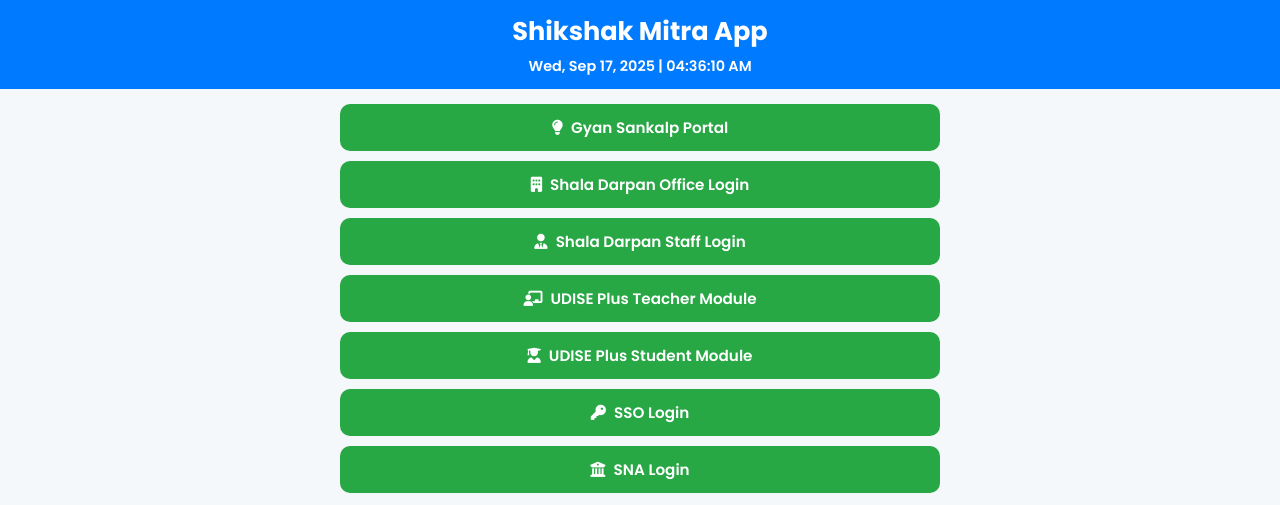
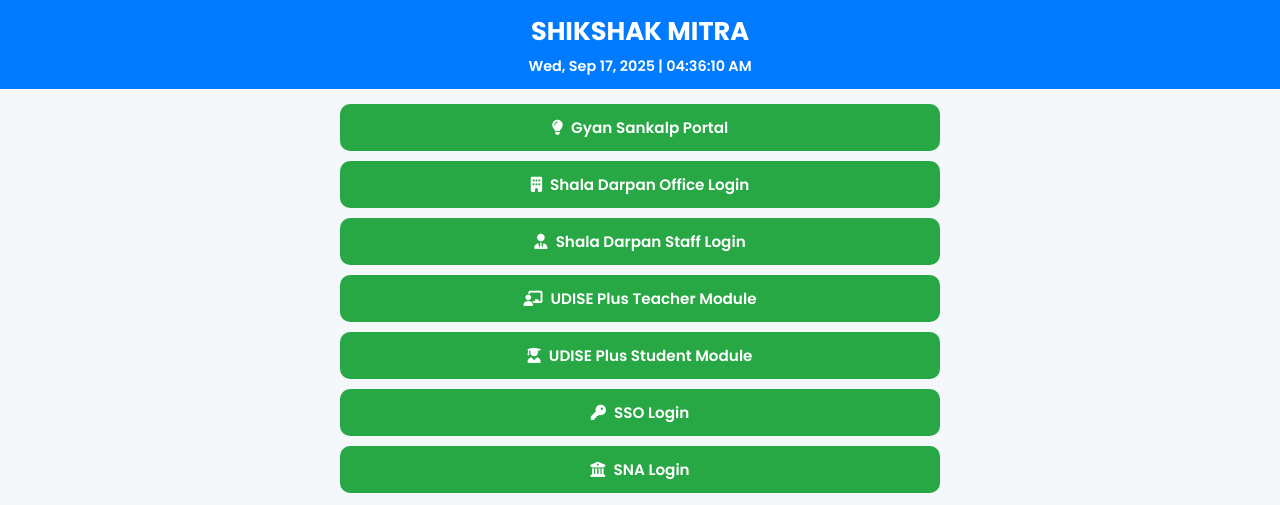
Before and after one commit to whorajjoshi/shikshak-mitra, a plain HTML site: page index.html in a window 1280 px wide. Shown: the top 505 px of the page. Drawn offline with Linux system fonts and the light colour scheme.

Commit message:
Update index.html

```diff
--- a/index.html
+++ b/index.html
@@ -67,7 +67,7 @@
 <body>
 
   <header>
-    <h1>Shikshak Mitra App</h1>
+    <h1>SHIKSHAK MITRA</h1>
     <div class="datetime" id="datetime"></div>
   </header>
 
```
